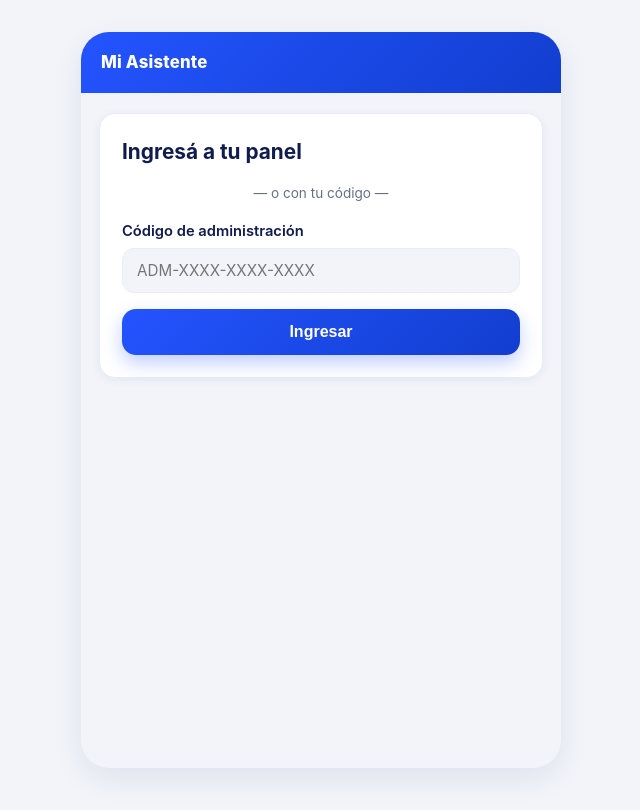
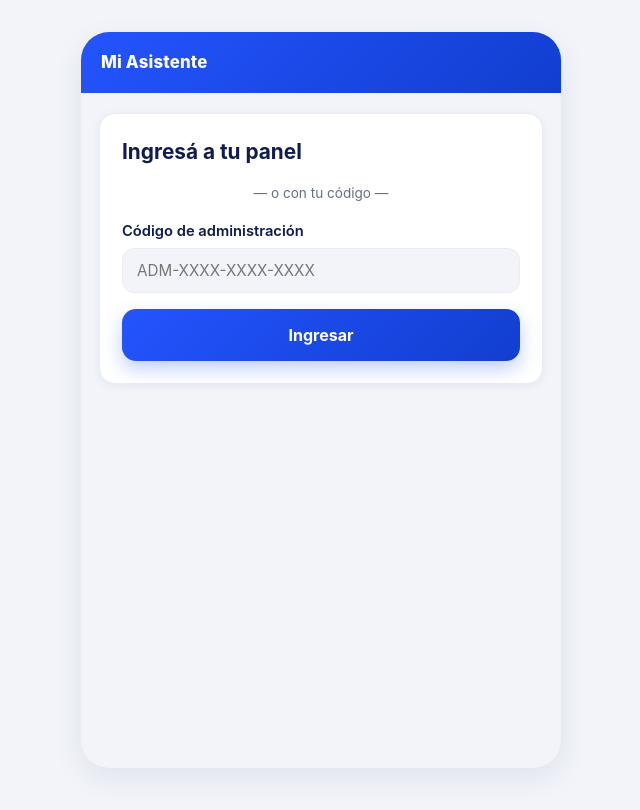
Before and after one commit to nonifernandez926-star/empleado, a plain HTML site: page docs/admin.html in a window 1280 px wide. Shown: the whole page, without its empty margins (319-959 px from the left). Drawn offline with Linux system fonts and the light colour scheme.

Commit message:
Update style.css

```diff
--- a/docs/css/style.css
+++ b/docs/css/style.css
@@ -17,6 +17,20 @@
 }
 
 * { box-sizing: border-box; }
+
+/* Reset de botones: sin este reset, el navegador (sobre todo en Android) les pone
+   un borde nativo por default a los <button>, que es la causa de las líneas
+   negras/grises feas que aparecían alrededor de las filas de listas. */
+button {
+  border: none;
+  background: none;
+  font: inherit;
+  color: inherit;
+  -webkit-appearance: none;
+  appearance: none;
+  padding: 0;
+  margin: 0;
+}
 
 html, body { height: 100%; }
 
```
